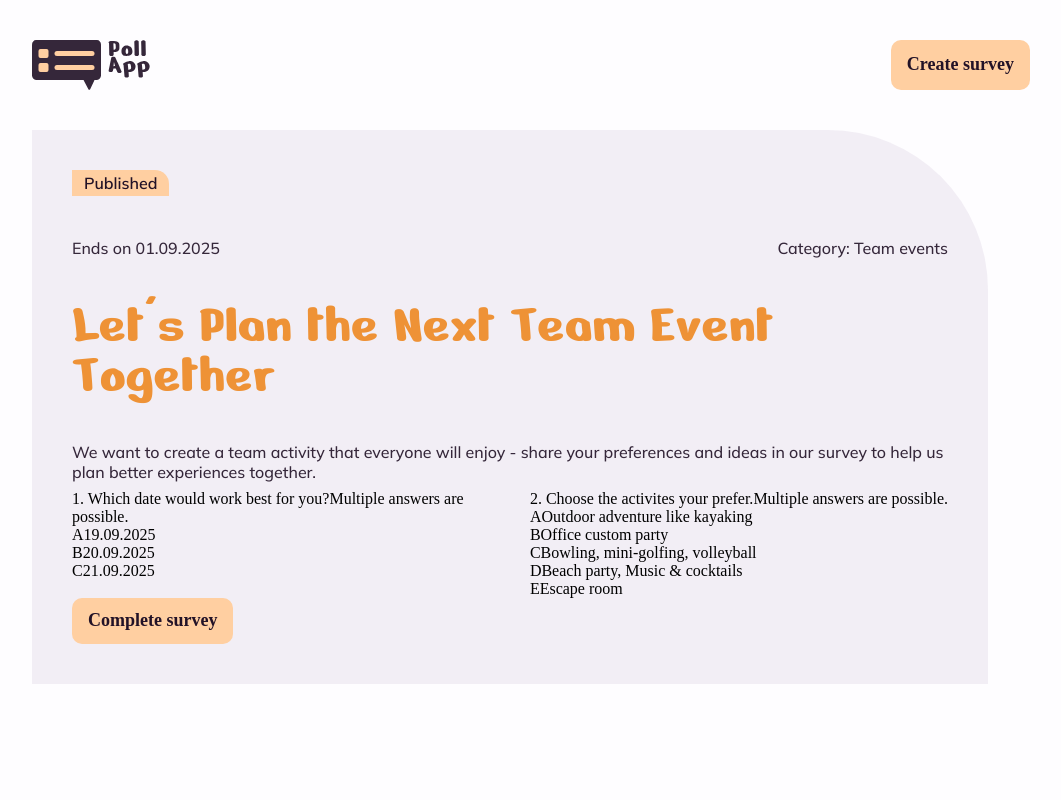
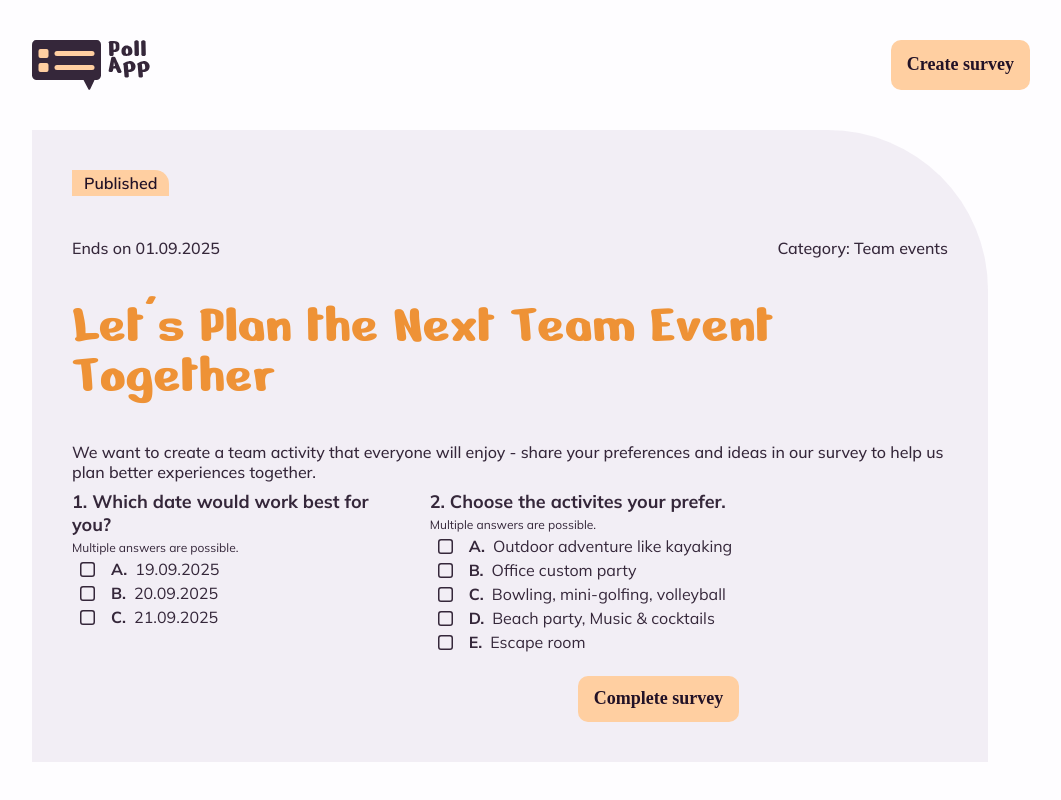
Before and after one commit to FelixWagner25/Poll_App, an Angular app: page / in a window 1280 px wide. Shown: the whole page, without its empty margins (78-1139 px from the left). Built offline with nearby package versions, Linux system fonts and the light colour scheme; a web font is replaced by a local one.

Commit message:
feat: continue styling question section in survey results component

```diff
--- a/src/app/survey-results/survey-results.component.html
+++ b/src/app/survey-results/survey-results.component.html
@@ -17,58 +17,61 @@
           ideas in our survey to help us plan better experiences together.
         </div>
       </div>
-      <form class="survey__form">
+      <form class="fbox-col-left gap-24px">
         <div class="survey-questions-wrap">
           <div class="survey__question">
-            <span>1. Which date would work best for you?</span>
-            <span class="survey__question--subline">Multiple answers are possible.</span>
+            <p class="survey__question--headline">1. Which date would work best for you?</p>
+            <p class="survey__question--subline">Multiple answers are possible.</p>
             <div class="survey__answer">
               <span class="survey__answer--checkbox"></span>
-              <span class="survey__answer--selector">A</span>
+              <span class="survey__answer--selector">A.</span>
               <span class="survey__answer--text">19.09.2025</span>
             </div>
             <div class="survey__answer">
               <span class="survey__answer--checkbox"></span>
-              <span class="survey__answer--selector">B</span>
+              <span class="survey__answer--selector">B.</span>
               <span class="survey__answer--text">20.09.2025</span>
             </div>
             <div class="survey__answer">
               <span class="survey__answer--checkbox"></span>
-              <span class="survey__answer--selector">C</span>
+              <span class="survey__answer--selector">C.</span>
               <span class="survey__answer--text">21.09.2025</span>
             </div>
           </div>
           <div class="survey__question">
-            <span>2. Choose the activites your prefer.</span>
-            <span class="survey__question--subline">Multiple answers are possible.</span>
+            <p class="survey__question--headline">2. Choose the activites your prefer.</p>
+            <p class="survey__question--subline">Multiple answers are possible.</p>
             <div class="survey__answer">
               <span class="survey__answer--checkbox"></span>
-              <span class="survey__answer--selector">A</span>
+              <span class="survey__answer--selector">A.</span>
               <span class="survey__answer--text">Outdoor adventure like kayaking</span>
             </div>
             <div class="survey__answer">
               <span class="survey__answer--checkbox"></span>
-              <span class="survey__answer--selector">B</span>
+              <span class="survey__answer--selector">B.</span>
               <span class="survey__answer--text">Office custom party</span>
             </div>
             <div class="survey__answer">
               <span class="survey__answer--checkbox"></span>
-              <span class="survey__answer--selector">C</span>
+              <span class="survey__answer--selector">C.</span>
               <span class="survey__answer--text">Bowling, mini-golfing, volleyball</span>
             </div>
             <div class="survey__answer">
               <span class="survey__answer--checkbox"></span>
-              <span class="survey__answer--selector">D</span>
+              <span class="survey__answer--selector">D.</span>
               <span class="survey__answer--text">Beach party, Music & cocktails</span>
             </div>
             <div class="survey__answer">
               <span class="survey__answer--checkbox"></span>
-              <span class="survey__answer--selector">E</span>
+              <span class="survey__answer--selector">E.</span>
               <span class="survey__answer--text">Escape room</span>
             </div>
           </div>
         </div>
-        <button class="btn btn--primary">Complete survey</button>
+        <div class="fbox-row-space-between-flex-end width-100">
+          <span></span>
+          <button class="btn btn--primary">Complete survey</button>
+        </div>
       </form>
     </div>
     <div class="results"></div>
--- a/src/app/survey-results/survey-results.component.scss
+++ b/src/app/survey-results/survey-results.component.scss
@@ -44,6 +44,47 @@ section {
 
 .survey-questions-wrap {
   display: grid;
-  grid-template-columns: auto auto;
+  grid-template-columns: 50% 50%;
   gap: 24px;
 }
+
+.survey__question {
+  display: flex;
+  flex-direction: column;
+  align-items: flex-start;
+  justify-content: flex-start;
+  gap: 4px;
+  font-family: 'Mulish';
+  color: col.$primary-purple;
+
+  &--headline {
+    @include mx.font-size-wght(18px, 700);
+  }
+
+  &--subline {
+    @include mx.font-size-wght(12px, 400);
+  }
+}
+
+.survey__answer {
+  padding-left: 8px;
+  display: flex;
+  align-items: flex-start;
+  justify-content: flex-start;
+  gap: 8px;
+  font-family: 'Mulish';
+
+  &--checkbox {
+    content: url('../../../public/assets/img/checkbox_default.svg');
+    padding-top: 3px;
+    padding-right: 8px;
+  }
+
+  &--selector {
+    @include mx.font-size-wght(16px, 700);
+  }
+
+  &--text {
+    @include mx.font-size-wght(16px, 400);
+  }
+}
```
